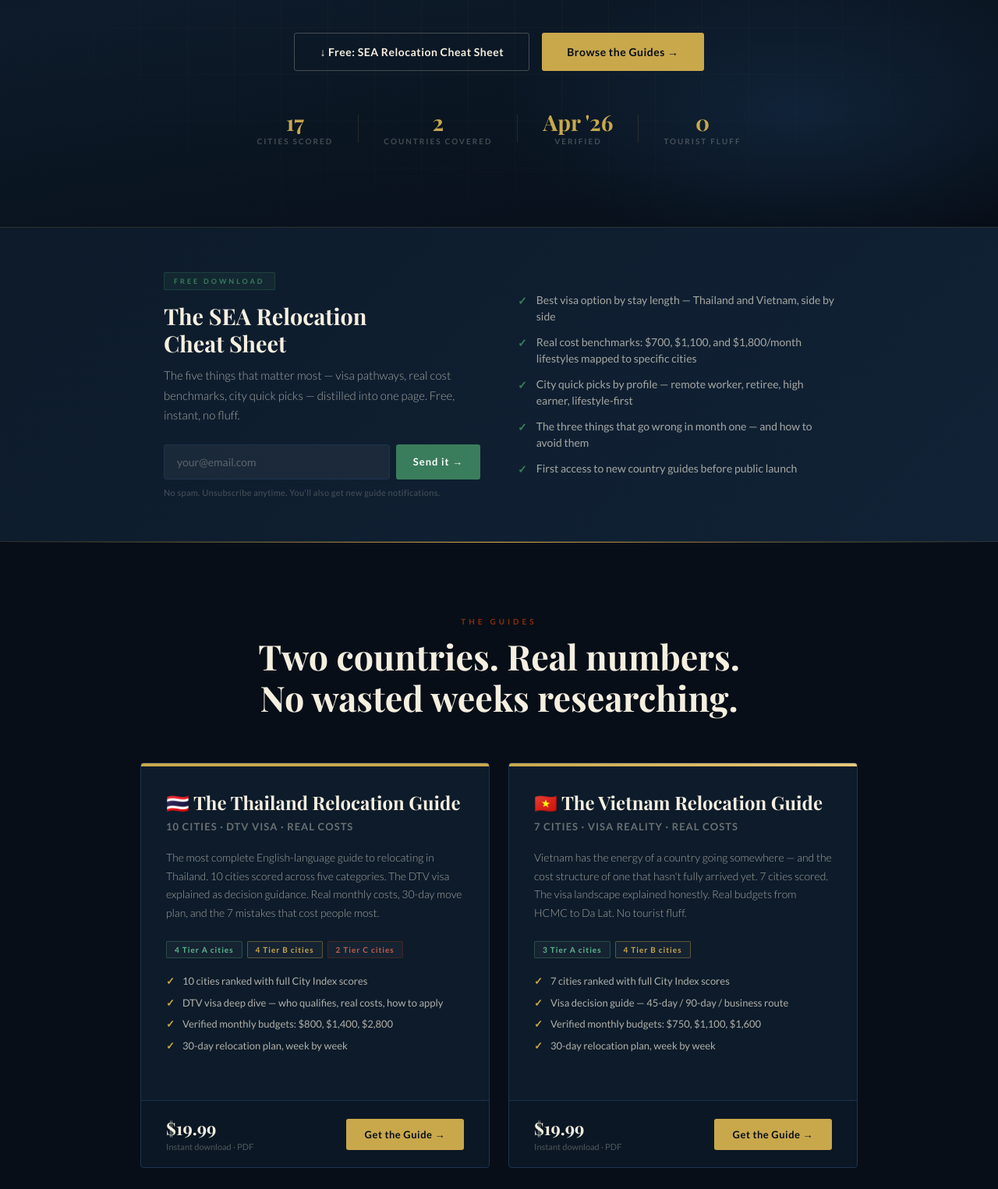
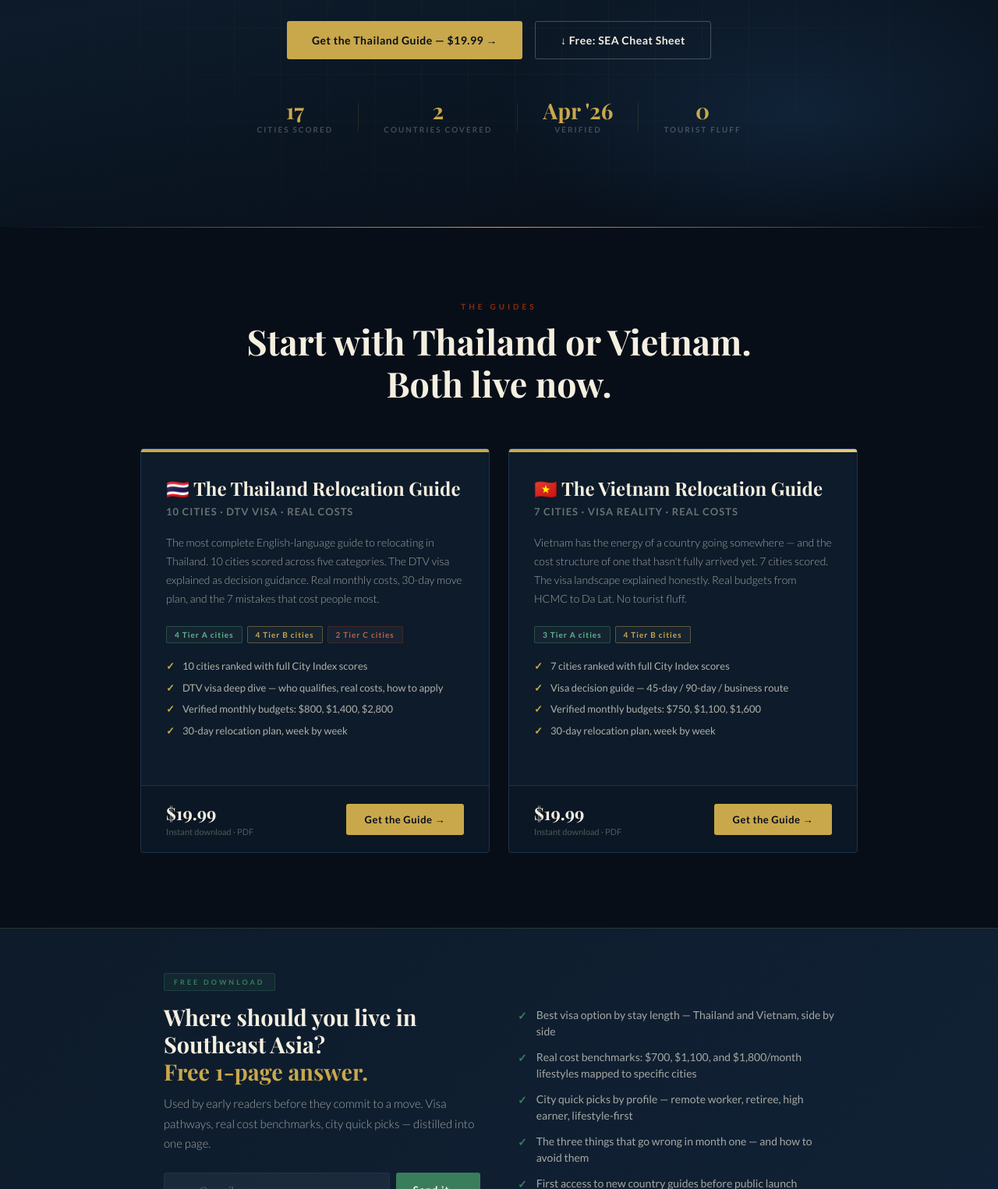
Before and after one commit to asiaunlocked/asiaunlocked, a plain HTML site: page index.html in a window 1280 px wide. Shown: the part 515-2040 px from the top of the page at 78% size. Drawn offline with nearby package versions, Linux system fonts and the light colour scheme; a web font is replaced by a local one.

Commit message:
Update index.html
Minor updates

```diff
--- a/index.html
+++ b/index.html
@@ -869,11 +869,11 @@
       Real intel.<br>Real numbers.<br><em>Southeast Asia.</em>
     </h1>
     <p class="hero-sub">
-      Real relocation guides for Southeast Asia. Built by people who actually live there, for people making real decisions about where to go next.
+      Most people spend weeks researching this. You'll know in an hour.
     </p>
     <div class="hero-ctas">
-      <a href="#lead" class="btn-secondary">↓ Free: SEA Relocation Cheat Sheet</a>
-      <a href="#guides" class="btn-primary">Browse the Guides →</a>
+      <a href="https://asiaunlocked.gumroad.com/l/rkvyf" class="btn-primary">Get the Thailand Guide — $19.99 →</a>
+      <a href="#lead" class="btn-secondary">↓ Free: SEA Cheat Sheet</a>
     </div>
     <div class="hero-proof">
       <div class="proof-item">
@@ -899,49 +899,11 @@
   </div>
 </section>
 
-<!-- ── LEAD MAGNET ───────────────────────────────────────── -->
-<section class="lead-band" id="lead">
-  <div class="lead-band-inner">
-    <div>
-      <div class="lead-tag">Free download</div>
-      <h2 class="lead-title">The SEA Relocation<br>Cheat Sheet</h2>
-      <p class="lead-body">The five things that matter most — visa pathways, real cost benchmarks, city quick picks — distilled into one page. Free, instant, no fluff.</p>
-      <div class="lead-form">
-        <input type="email" class="lead-input" placeholder="your@email.com"/>
-        <button class="lead-submit">Send it →</button>
-      </div>
-      <p class="lead-small">No spam. Unsubscribe anytime. You'll also get new guide notifications.</p>
-    </div>
-    <div class="lead-includes">
-      <div class="lead-include-item">
-        <span class="lead-check">✓</span>
-        <span>Best visa option by stay length — Thailand and Vietnam, side by side</span>
-      </div>
-      <div class="lead-include-item">
-        <span class="lead-check">✓</span>
-        <span>Real cost benchmarks: $700, $1,100, and $1,800/month lifestyles mapped to specific cities</span>
-      </div>
-      <div class="lead-include-item">
-        <span class="lead-check">✓</span>
-        <span>City quick picks by profile — remote worker, retiree, high earner, lifestyle-first</span>
-      </div>
-      <div class="lead-include-item">
-        <span class="lead-check">✓</span>
-        <span>The three things that go wrong in month one — and how to avoid them</span>
-      </div>
-      <div class="lead-include-item">
-        <span class="lead-check">✓</span>
-        <span>First access to new country guides before public launch</span>
-      </div>
-    </div>
-  </div>
-</section>
-
 <!-- ── GUIDES ────────────────────────────────────────────── -->
 <section class="guides" id="guides">
   <div class="section-header">
     <div class="section-eyebrow">The Guides</div>
-    <h2 class="section-title">Two countries. Real numbers.<br>No wasted weeks researching.</h2>
+    <h2 class="section-title">Start with Thailand or Vietnam.<br>Both live now.</h2>
   </div>
 
   <div class="guides-grid">
@@ -1004,6 +966,44 @@
   </div>
 </section>
 
+<!-- ── LEAD MAGNET ───────────────────────────────────────── -->
+<section class="lead-band" id="lead">
+  <div class="lead-band-inner">
+    <div>
+      <div class="lead-tag">Free download</div>
+      <h2 class="lead-title">Where should you live in<br>Southeast Asia?<br><span style="color:var(--gold);">Free 1-page answer.</span></h2>
+      <p class="lead-body">Used by early readers before they commit to a move. Visa pathways, real cost benchmarks, city quick picks — distilled into one page.</p>
+      <div class="lead-form">
+        <input type="email" class="lead-input" placeholder="your@email.com"/>
+        <button class="lead-submit">Send it →</button>
+      </div>
+      <p class="lead-small">No spam. Unsubscribe anytime. You'll also get new guide notifications.</p>
+    </div>
+    <div class="lead-includes">
+      <div class="lead-include-item">
+        <span class="lead-check">✓</span>
+        <span>Best visa option by stay length — Thailand and Vietnam, side by side</span>
+      </div>
+      <div class="lead-include-item">
+        <span class="lead-check">✓</span>
+        <span>Real cost benchmarks: $700, $1,100, and $1,800/month lifestyles mapped to specific cities</span>
+      </div>
+      <div class="lead-include-item">
+        <span class="lead-check">✓</span>
+        <span>City quick picks by profile — remote worker, retiree, high earner, lifestyle-first</span>
+      </div>
+      <div class="lead-include-item">
+        <span class="lead-check">✓</span>
+        <span>The three things that go wrong in month one — and how to avoid them</span>
+      </div>
+      <div class="lead-include-item">
+        <span class="lead-check">✓</span>
+        <span>First access to new country guides before public launch</span>
+      </div>
+    </div>
+  </div>
+</section>
+
 <!-- ── CITY INDEX ────────────────────────────────────────── -->
 <section class="index-section" id="index">
   <div class="index-inner">
@@ -1062,10 +1062,9 @@
 <section class="about" id="about">
   <div class="about-inner">
     <div class="about-eyebrow">Who we are</div>
-    <h2 class="about-title">Not a guidebook.<br>Not an influencer.</h2>
-    <p>Asia Unlocked is built by people who actually live in Southeast Asia. <strong>The insider knowledge that doesn't exist in English yet.</strong></p>
-    <p>We cover what an apartment actually costs versus what the blogs say, which visa actually works in 2026, where to actually live once you arrive. Real intel for people making real decisions about their lives.</p>
-    <p>Whether you're relocating, working remotely, or just done with the same ten destinations everyone recommends — this is for you.</p>
+    <h2 class="about-title">Not a blog.<br>Not a YouTube opinion.<br>A decision system.</h2>
+    <p>Built by people who actually live in Southeast Asia. Real costs, real visa reality, real neighbourhoods — verified on the ground, not aggregated from forums.</p>
+    <p>We write for people making <strong>actual decisions</strong> about their lives. Where to live. What it costs. How to move.</p>
     <div class="about-rule"></div>
     <p style="font-size: 14px; color: #888;">Philippines and Sri Lanka guides coming in 2026. Get on the list to be first.</p>
   </div>
```
